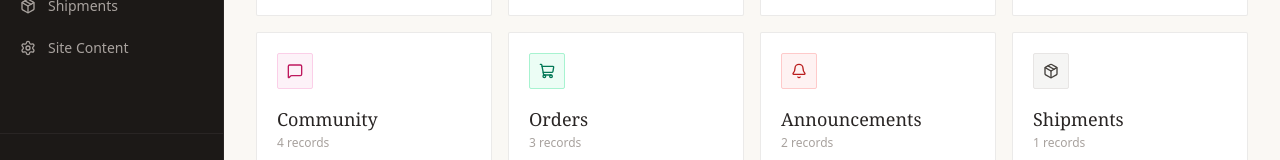
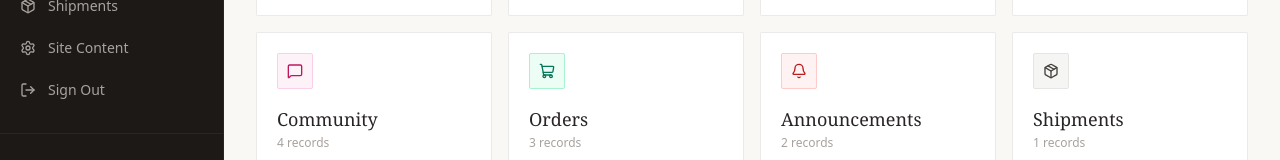
Before and after one commit to Ethyreo/Antaraatma, a Next.js app: page /admin-dashboard in a window 1280 px wide. Shown: the part 598-758 px from the top of the page. Built offline with nearby package versions, Linux system fonts and the light colour scheme.

Commit message:
Local Commit: 2026-04-08T08:18:47.974Z - Added "Sign Out" button to the AdminSidebar nav list, directly below the "Site Content" option, with a LogOut icon and the same auth-clearing logic (removes localStorage keys and redirects to sign-up-login)

```diff
--- a/src/components/AdminSidebar.tsx
+++ b/src/components/AdminSidebar.tsx
@@ -3,7 +3,8 @@ import React, { useState } from 'react';
 import Link from 'next/link';
 import { usePathname } from 'next/navigation';
 import AppLogo from '@/components/ui/AppLogo';
-import { LayoutDashboard, BookOpen, Users, FileText, ShoppingCart, Star, HelpCircle, MessageSquare, Bell, Package, Settings, ChevronLeft, ChevronRight, Layers, Globe, TrendingUp } from 'lucide-react';
+import { LayoutDashboard, BookOpen, Users, FileText, ShoppingCart, Star, HelpCircle, MessageSquare, Bell, Package, Settings, ChevronLeft, ChevronRight, Layers, Globe, TrendingUp, LogOut } from 'lucide-react';
+import { useRouter } from 'next/navigation';
 
 const navItems = [
   { label: 'Dashboard', href: '/admin-dashboard', icon: LayoutDashboard },
@@ -25,6 +26,13 @@ const navItems = [
 export default function AdminSidebar() {
   const pathname = usePathname();
   const [collapsed, setCollapsed] = useState(false);
+  const router = useRouter();
+
+  const handleSignOut = () => {
+    localStorage.removeItem('isLoggedIn');
+    localStorage.removeItem('userRole');
+    router?.push('/sign-up-login');
+  };
 
   return (
     <aside className={`sticky top-0 h-screen flex flex-col bg-stone-900 border-r border-stone-800 transition-all duration-300 shrink-0 ${collapsed ? 'w-16' : 'w-56'}`}>
@@ -52,6 +60,15 @@ export default function AdminSidebar() {
             </Link>
           );
         })}
+        {/* Sign Out */}
+        <button
+          onClick={handleSignOut}
+          title={collapsed ? 'Sign Out' : undefined}
+          className={`flex items-center gap-3 px-3 py-2.5 rounded-sm text-sm font-sans text-stone-400 hover:bg-stone-800 hover:text-red-400 transition-all duration-150 w-full ${collapsed ? 'justify-center' : ''}`}
+        >
+          <LogOut size={16} className="shrink-0" />
+          {!collapsed && <span>Sign Out</span>}
+        </button>
       </nav>
       {/* Collapse toggle */}
       <div className="px-2 pb-4 border-t border-stone-800 pt-3">
```
